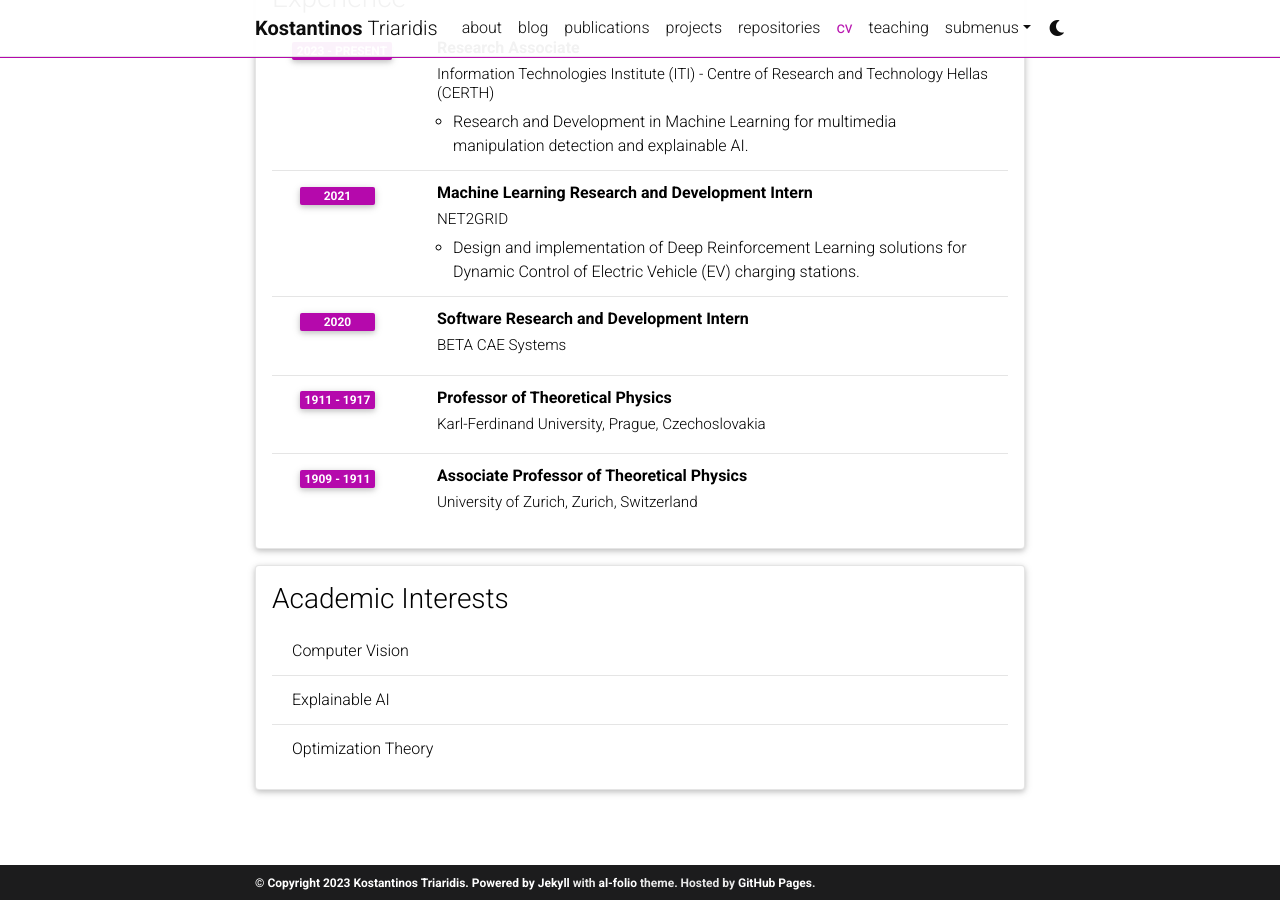
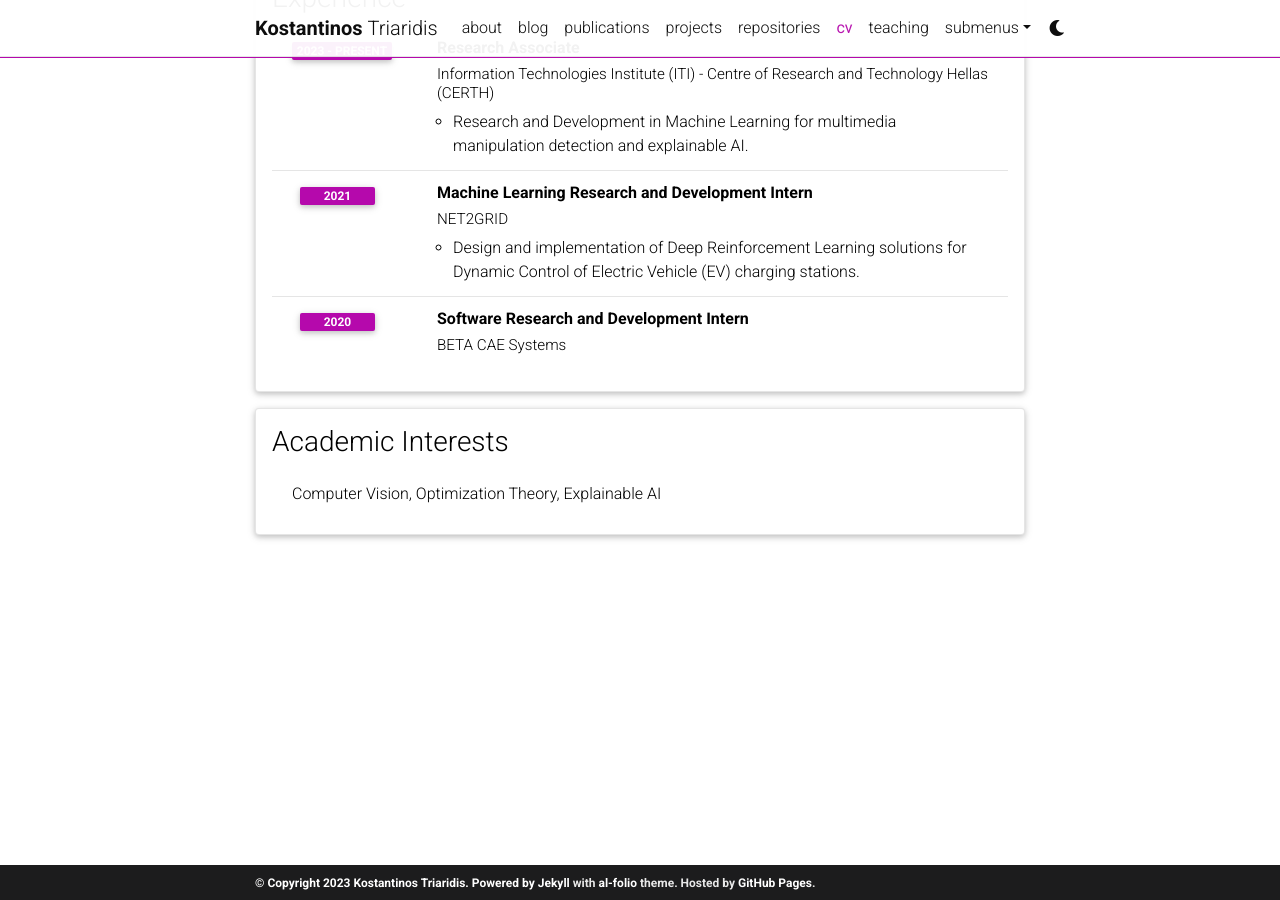
Before and after one commit to kostino/kostino.github.io, a Jekyll site: the page built from _pages/cv.md, in a window 1280 px wide and 900 px high, scrolled down 603 px. Built offline with Jekyll 4.4.1, drawn with Linux system fonts in a browser that asks for light colours; comment, search, counter and statistics services are not loaded; a style sheet for code colours, icons or effects is not loaded.

Commit message:
Update cv.yml

```diff
--- a/_data/cv.yml
+++ b/_data/cv.yml
@@ -31,18 +31,7 @@
       institution: BETA CAE Systems
       year: 2020
 
-    - title: Professor of Theoretical Physics
-      institution: Karl-Ferdinand University, Prague, Czechoslovakia
-      year: 1911 - 1917
-      description:
-
-    - title: Associate Professor of Theoretical Physics
-      institution: University of Zurich, Zurich, Switzerland
-      year: 1909 - 1911
-
 - title: Academic Interests
   type: list
   contents:
-    - Computer Vision
-    - Explainable AI
-    - Optimization Theory
+    - Computer Vision, Optimization Theory, Explainable AI
```
